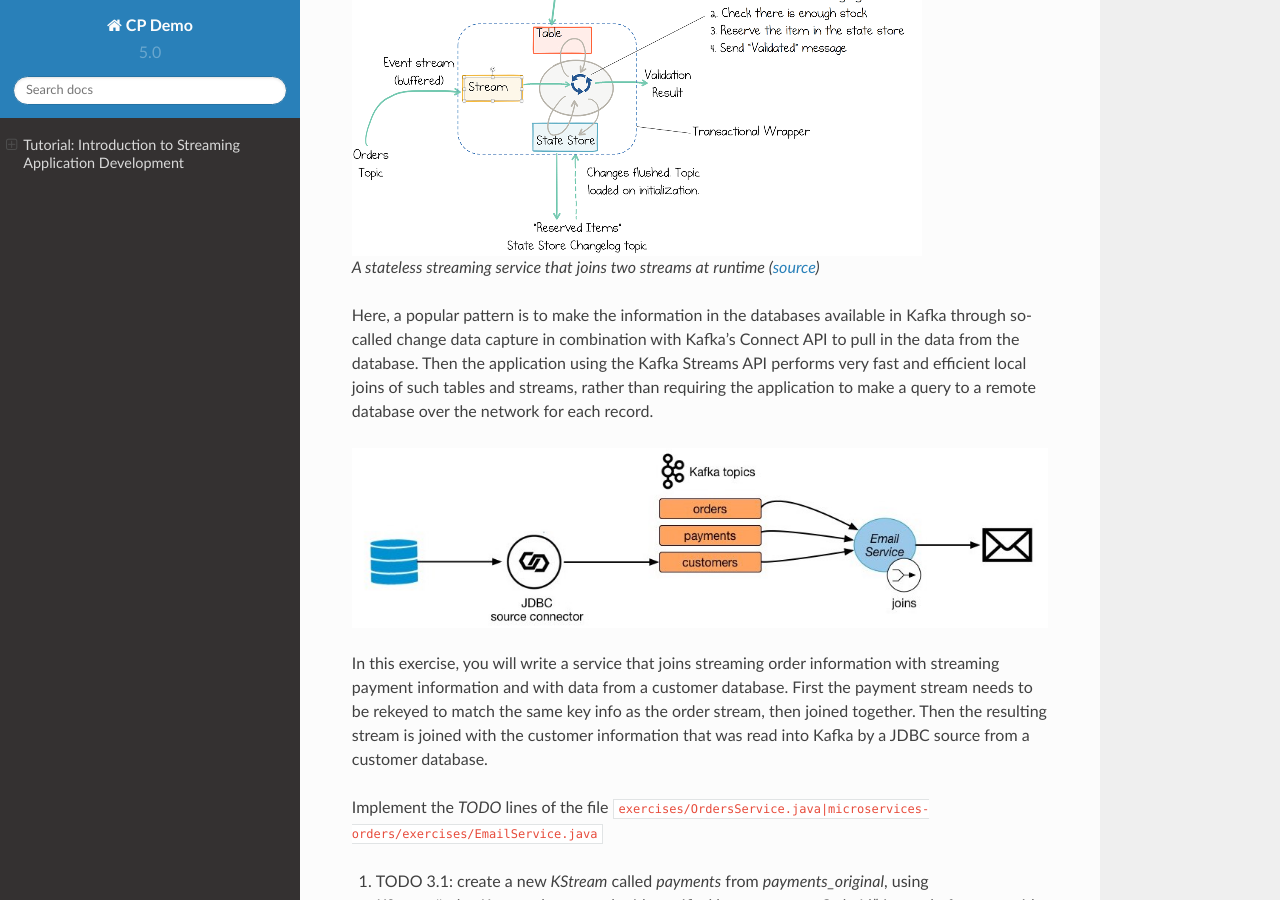
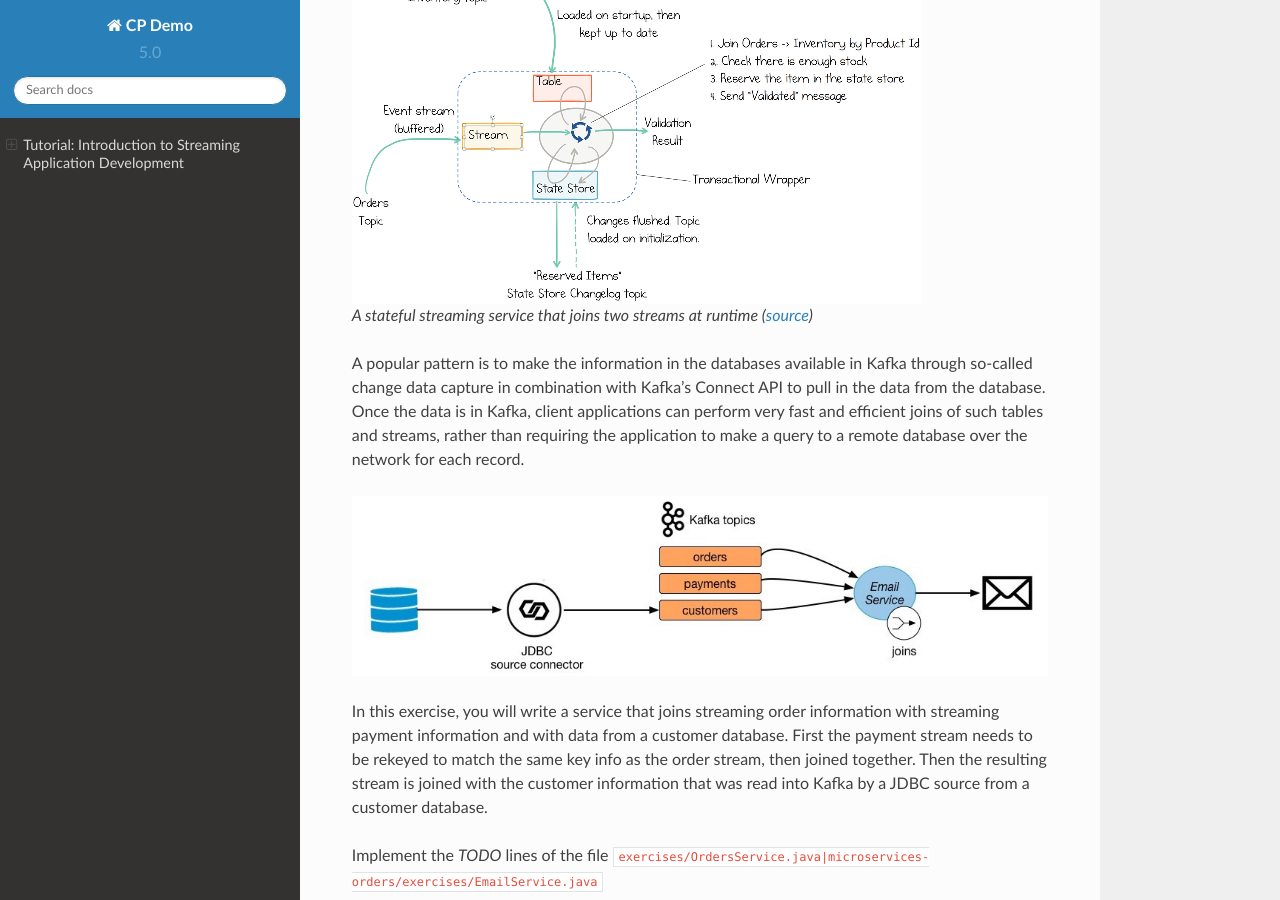
Before and after one commit to confluentinc/examples, a Sphinx documentation site: the page built from microservices-orders/docs/index.rst, in a window 1280 px wide and 900 px high, scrolled down 10787 px. Built offline with Sphinx 7.4.7 and the Read the Docs theme 2.0.0, drawn with Linux system fonts in a browser that asks for light colours; cross-references to code outside the pages are shown as plain code; some of the changed text lies outside the part shown.

Commit message:
Feedback from Michael from blog post review

```diff
--- a/microservices-orders/docs/index.rst
+++ b/microservices-orders/docs/index.rst
@@ -12,7 +12,9 @@
 Overview
 ========
 
-This is a small microservice ecosystem built with Kafka Streams. There is a related `blog post <https://www.confluent.io/blog/building-a-microservices-ecosystem-with-kafka-streams-and-ksql/>`__  that outlines the approach used.
+The tutorial is based on a small microservice ecosystem, showcasing an order management workflow such as you might find in retail and online shopping.
+It is built using Kafka Streams, whereby  business events that describe the order management workflow propagate through this ecosystem.
+There is a related `blog post <https://www.confluent.io/blog/building-a-microservices-ecosystem-with-kafka-streams-and-ksql/>`__  that outlines the approach used.
 
 .. figure:: images/microservices-demo.jpg
     :alt: image
@@ -22,7 +24,7 @@
 Microservices
 ~~~~~~~~~~~~~
 
-The systems center on an Orders Service which exposes a REST interface to POST and GET Orders.
+In this example, the system centers on an Orders Service which exposes a REST interface to POST and GET Orders.
 Posting an Order creates an event in Kafka that is recorded in the topic `orders`.
 This is picked up by three different validation engines (Fraud Service, Inventory Service, Order Details Service) which validate the order in parallel, emitting a PASS or FAIL based on whether each validation succeeds.
 The result of each validation is pushed through a separate topic, Order Validations, so that we retain the "single writer" status of the Orders Service —> Orders Topic (there are several options for managing consistency in event collaboration, discussed in Ben Stopford's `book <https://www.confluent.io/designing-event-driven-systems>`__).
@@ -148,7 +150,7 @@
 After you have successfully run the full solution, then go through the execises in the tutorial to gain a better understanding of the basic principles of streaming applications:
 
 * Exercise 1: Persist Events
-* Exercise 2: Event-driven App
+* Exercise 2: Event-driven Applications
 * Exercise 3: Enriching Streams with Joins
 * Exercise 4: Filtering and Branching
 * Exercise 5: Stateful Operations
@@ -293,8 +295,8 @@
       mvn compile -Dtest=io.confluent.examples.streams.microservices.OrdersServiceTest test -f kafka-streams-examples/pom.xml
 
 
-Exercise 2: Event-driven App
-~~~~~~~~~~~~~~~~~~~~~~~~~~~~
+Exercise 2: Event-driven Applications
+~~~~~~~~~~~~~~~~~~~~~~~~~~~~~~~~~~~~~
 
 Service-based architectures are often designed to be request-driven, which sends commands to other services to tell them what to do, awaits a response, or sends queries to get the resulting state.
 
@@ -361,10 +363,10 @@
 .. figure:: images/state-stores-kafka-streams.png
     :alt: image
 
-    A stateless streaming service that joins two streams at runtime (`source <https://www.confluent.io/designing-event-driven-systems>`__)
+    A stateful streaming service that joins two streams at runtime (`source <https://www.confluent.io/designing-event-driven-systems>`__)
 
-Here, a popular pattern is to make the information in the databases available in Kafka through so-called change data capture in combination with Kafka’s Connect API to pull in the data from the database.
-Then the application using the Kafka Streams API performs very fast and efficient local joins of such tables and streams, rather than requiring the application to make a query to a remote database over the network for each record.
+A popular pattern is to make the information in the databases available in Kafka through so-called change data capture in combination with Kafka’s Connect API to pull in the data from the database.
+Once the data is in Kafka, client applications can perform very fast and efficient joins of such tables and streams, rather than requiring the application to make a query to a remote database over the network for each record.
 
 .. figure:: images/microservices-exercise-3.jpg
     :alt: image
```
Also changed, not shown: other parts of microservices-orders/docs/index.rst (+2 -1 lines).
